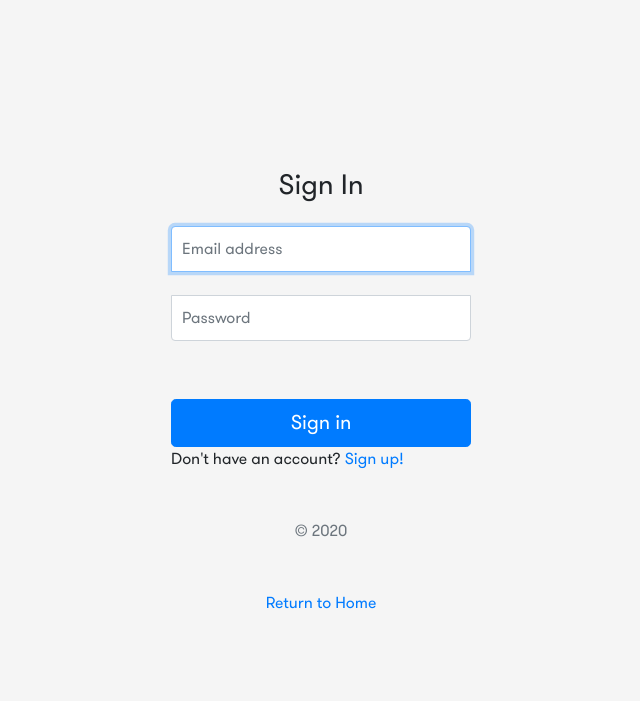
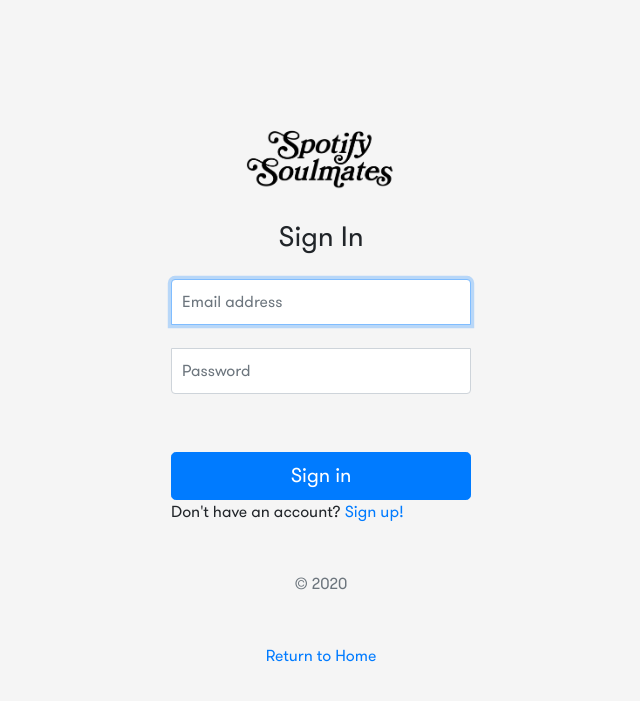
Before and after one commit to ariannnn/spotifysoulmate, a Flask app: page /help in a window 1280 px wide. Shown: the top 701 px of the page, without its empty margins (319-959 px from the left). Run offline with Flask 2, Linux system fonts and the light colour scheme; some libraries are stand-ins or nearby versions.

Commit message:
minor changes

```diff
--- a/templates/login.html
+++ b/templates/login.html
@@ -23,6 +23,7 @@
   <body>
   <form method = "post" class="form-signin" action = "/sign_in">
       <div class="text-center mb-4">
+        <img class = "mt-2 mb-4" src = {{ url_for('static', filename='Untitled-1.png') }} width =150px />
         <h1 class="h3 mb-3 font-weight-normal">Sign In</h1>
       </div>
 
--- a/templates/signup.html
+++ b/templates/signup.html
@@ -26,6 +26,7 @@
 <body>
 	<form method="post" class="form-signin" action="/store_users">
 		<div class="text-center mb-4">
+            <img class = "mt-2 mb-4" src = {{ url_for('static', filename='Untitled-1.png') }} width =150px />
 			<h1 class="h3 mb-3 font-weight-normal">Sign Up</h1>
 		</div>
 
```
